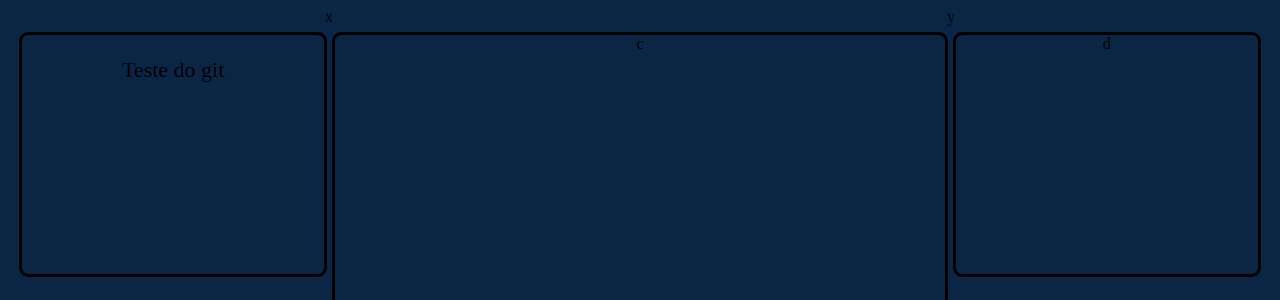
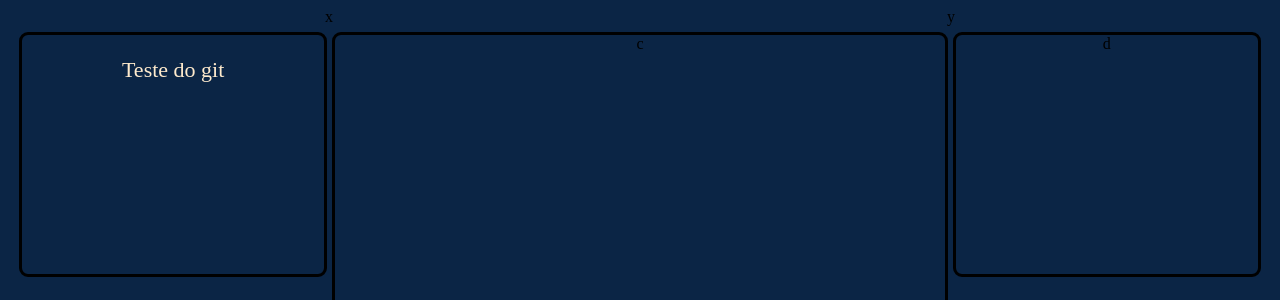
Before and after one commit to MarllonCampos/APS-5, a PHP site: page /index.html in a window 1280 px wide. Shown: the top 300 px of the page. Run offline with PHP 8.4, Linux system fonts and the light colour scheme.

Commit message:
Mudando a cor do paragrafo :)

```diff
--- a/Site - Projeto Aps/css/style.css
+++ b/Site - Projeto Aps/css/style.css
@@ -99,4 +99,5 @@ body{
 
 p{
     font-size: 22px;
+    color: blanchedalmond;
 }
```
